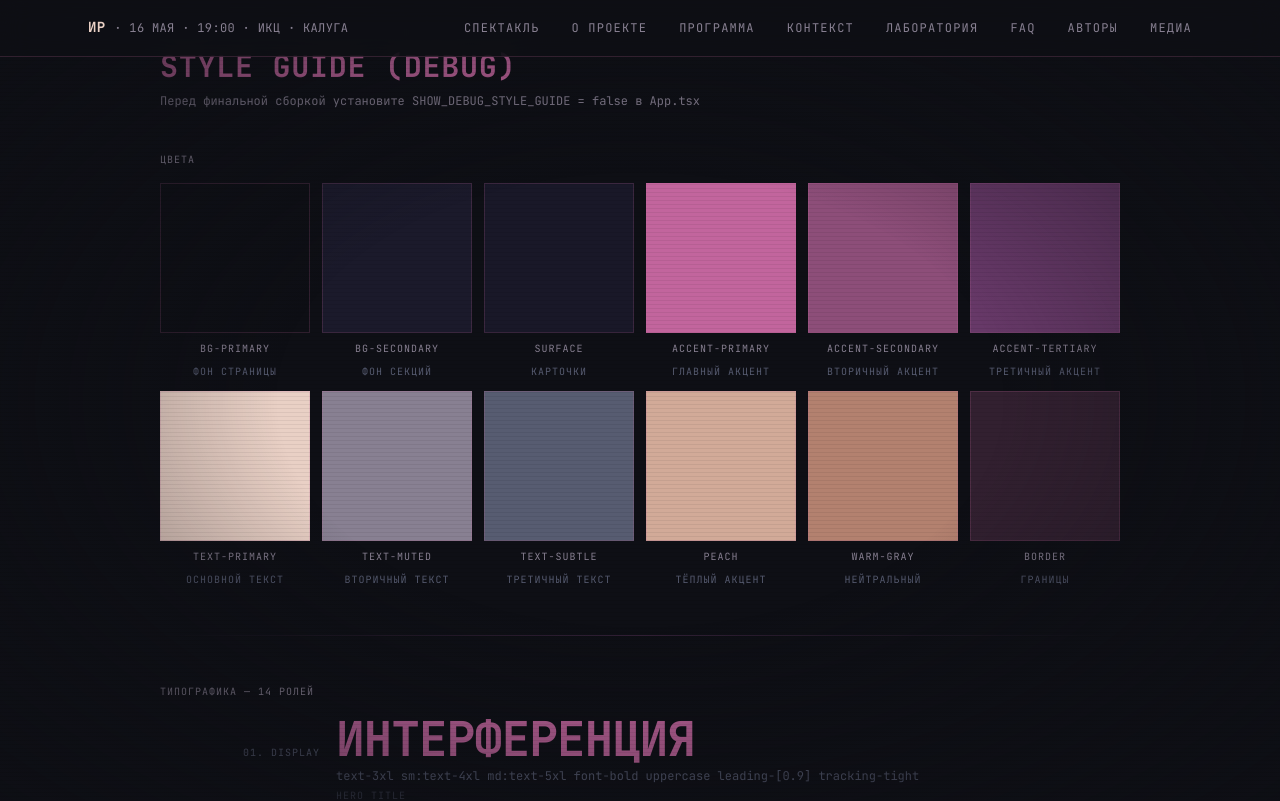
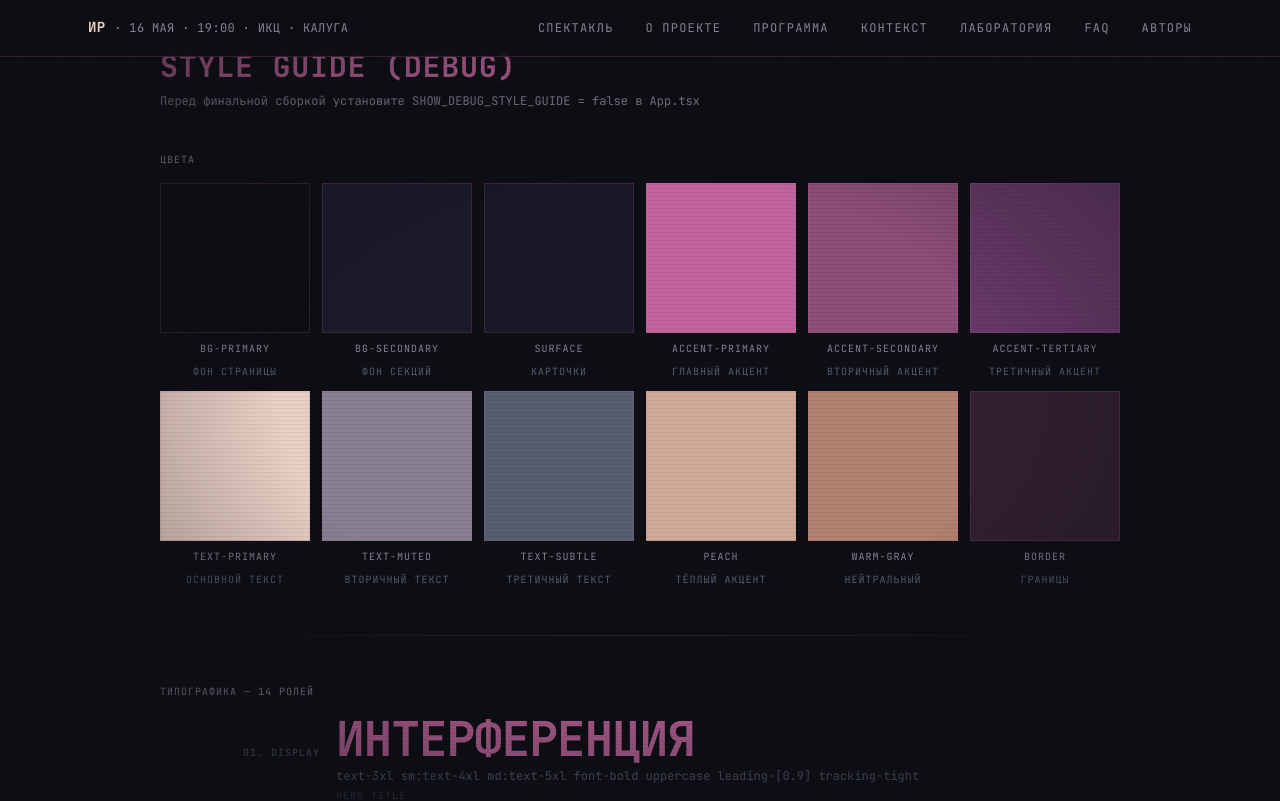
Before and after one commit to chudodey/interference-site-v2, a React (Vite) app: page / in a window 1280 px wide. Shown: the top 801 px of the page. Built offline with nearby package versions, Linux system fonts and the light colour scheme.

Commit message:
feat: conditionally hide Media section until premiere
- Add SHOW_MEDIA feature flag (visible from 2026-05-16 00:00 MSK)
- Lazy-load Media component to exclude it from initial bundle
- Remove Media from Header/Footer navigation until premiere
- Update GitHub link in Footer to odadream org

```diff
--- a/src/App.tsx
+++ b/src/App.tsx
@@ -1,4 +1,4 @@
-import { useState, useEffect } from 'react';
+import { useState, useEffect, lazy, Suspense } from 'react';
 import Header from './components/Header';
 import ScrollProgress from './components/ScrollProgress';
 import Hero from './sections/Hero';
@@ -7,12 +7,14 @@ import Program from './sections/Program';
 import Context from './sections/Context';
 import FAQ from './sections/FAQ';
 import Authors from './sections/Authors';
-import Media from './sections/Media';
 import InterferenceLab from './sections/InterferenceLab';
 import PartnersStrip from './sections/PartnersStrip';
 import PhotoArchive from './sections/PhotoArchive';
 import Footer from './components/Footer';
 import StyleGuide from './components/StyleGuide';
+import { SHOW_MEDIA } from './data/features';
+
+const Media = lazy(() => import('./sections/Media'));
 
 function App() {
   const [menuOpen, setMenuOpen] = useState(false);
@@ -53,7 +55,11 @@ function App() {
         <InterferenceLab />
         <FAQ />
         <Authors />
-        <Media />
+        {SHOW_MEDIA && (
+          <Suspense fallback={null}>
+            <Media />
+          </Suspense>
+        )}
       </main>
       <Footer onNavigate={scrollToSection} />
     </div>
--- a/src/components/Footer.tsx
+++ b/src/components/Footer.tsx
@@ -1,6 +1,7 @@
 import Divider from './Divider';
 import { t } from '../styles/typography';
 import { s } from '../styles/spacing';
+import { SHOW_MEDIA } from '../data/features';
 
 const NAV_LINKS = [
   { id: 'hero', label: 'Спектакль' },
@@ -9,7 +10,7 @@ const NAV_LINKS = [
   { id: 'context', label: 'Контекст' },
   { id: 'faq', label: 'FAQ' },
   { id: 'authors', label: 'Авторы' },
-  { id: 'materials', label: 'Медиа' },
+  ...(SHOW_MEDIA ? [{ id: 'materials', label: 'Медиа' }] : []),
 ];
 
 interface ExternalGroup {
@@ -174,7 +175,7 @@ export default function Footer({ onNavigate }: FooterProps) {
         {/* GitHub */}
         <div className="pt-4 flex justify-center">
           <a
-            href="https://github.com/chudodey/interference-site-v2"
+            href="https://github.com/odadream/interference-site-v2"
             target="_blank"
             rel="noopener noreferrer"
             className={`${t.navLink} text-text-muted hover:text-accent-primary transition-colors flex items-center gap-2`}
--- a/src/components/Header.tsx
+++ b/src/components/Header.tsx
@@ -1,5 +1,6 @@
 import { t } from '../styles/typography';
 import { s } from '../styles/spacing';
+import { SHOW_MEDIA } from '../data/features';
 
 interface HeaderProps {
   menuOpen: boolean;
@@ -15,7 +16,7 @@ const NAV_LINKS = [
   { id: 'interference', label: 'Лаборатория', hideBelow: 'lg' as const },
   { id: 'faq', label: 'FAQ', hideBelow: 'xl' as const },
   { id: 'authors', label: 'Авторы', hideBelow: 'none' as const },
-  { id: 'materials', label: 'Медиа', hideBelow: 'lg' as const },
+  ...(SHOW_MEDIA ? [{ id: 'materials', label: 'Медиа', hideBelow: 'lg' as const }] : []),
 ];
 
 export default function Header({ menuOpen, setMenuOpen, onNavigate }: HeaderProps) {
--- /dev/null
+++ b/src/data/features.ts
@@ -0,0 +1,5 @@
+/**
+ * Фича-флаги для условного отображения контента.
+ * Блок медиа-материалов появляется в день премьеры (16 мая 2026, 00:00 MSK).
+ */
+export const SHOW_MEDIA = new Date() >= new Date('2026-05-16T00:00:00+03:00');
```
